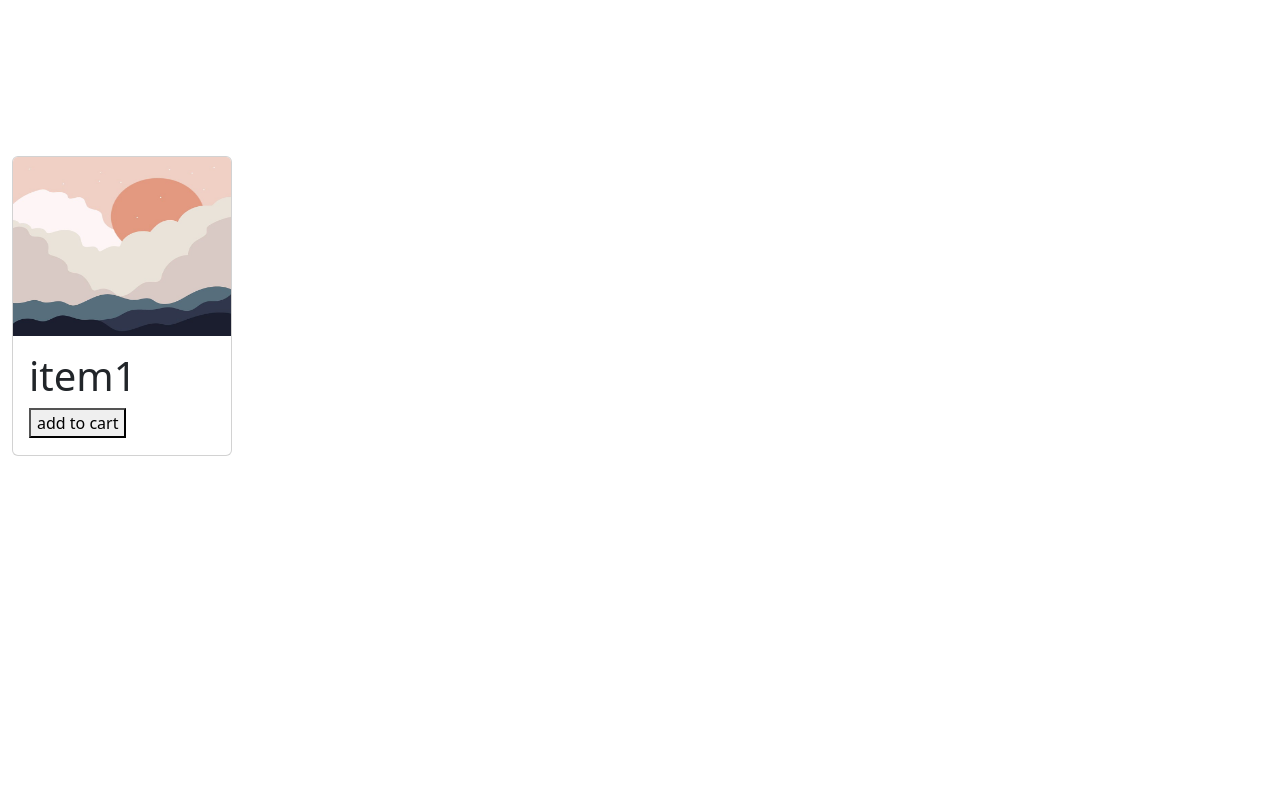
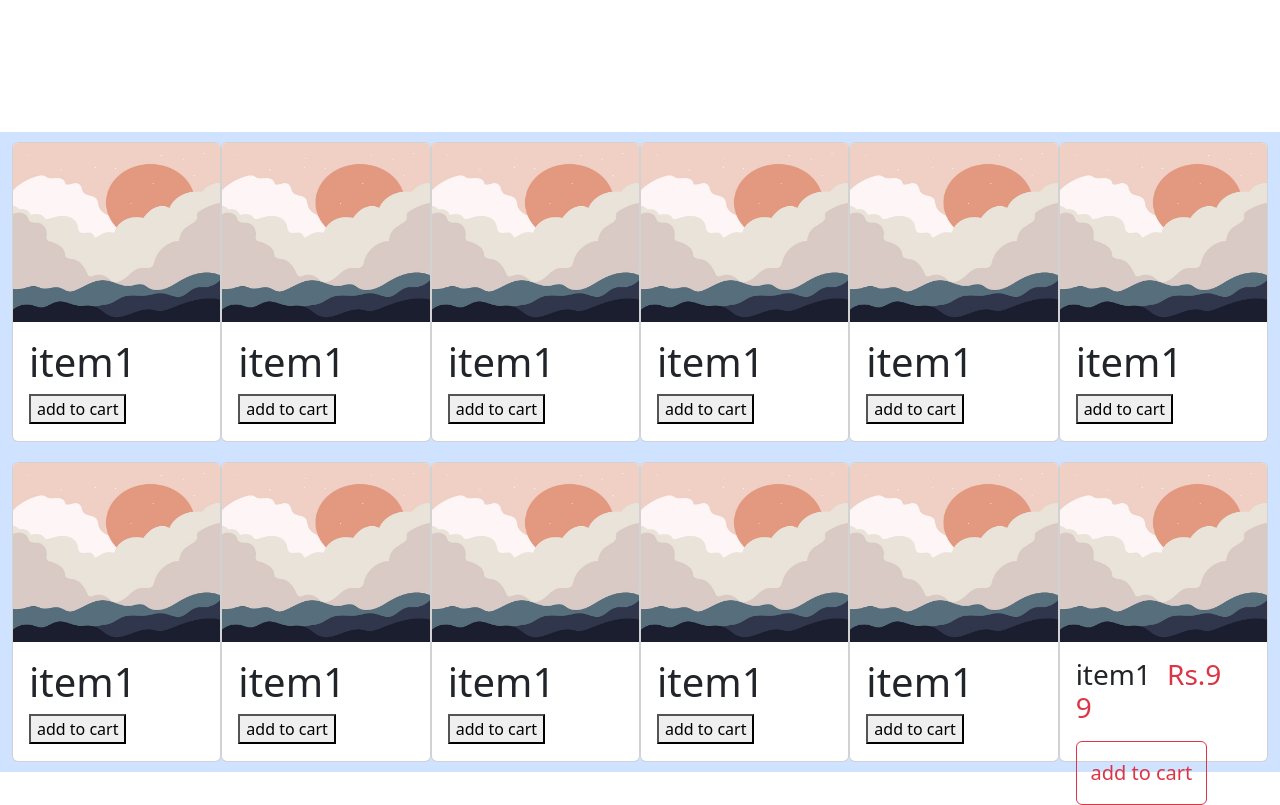
Before and after one commit to TusharKumarCode/new-repo, a plain HTML site: page index.html in a window 1280 px wide. Shown: the part 1160-1965 px from the top of the page. Before the commit the page ends 1640 px from the top, so only its background shows below. Drawn offline with nearby package versions, Linux system fonts and the light colour scheme.

Commit message:
working on card section

```diff
--- a/index.html
+++ b/index.html
@@ -51,7 +51,9 @@
            .card{
                position: static !important;
                height: 300px;
-               width: 220px;
+               width: 210px;
+               margin-top: 10px;
+               margin-bottom: 10px;
            }
 
            .card-img-top{
@@ -140,15 +142,111 @@
   </div>
 
 
-<div class="container-fluid">
-   <div class="card my-4">
+<div class="container-fluid bg-primary-subtle" id="scroll3">
+  <div class="d-flex justify-content-evenly align-items-center">
+      <div class="card">
+        <img src="img.jpg" class="card-img-top" alt="">
+         <div class="card-body">
+            <h1>item1</h1>
+            <button>add to cart</button>
+         </div>
+      </div>
+
+     <div class="card">
        <img src="img.jpg" class="card-img-top" alt="">
         <div class="card-body">
            <h1>item1</h1>
            <button>add to cart</button>
         </div>
+     </div>
+
+    <div class="card">
+     <img src="img.jpg" class="card-img-top" alt="">
+      <div class="card-body">
+         <h1>item1</h1>
+         <button>add to cart</button>
+      </div>
+  </div>
+
+  <div class="card">
+   <img src="img.jpg" class="card-img-top" alt="">
+    <div class="card-body">
+       <h1>item1</h1>
+       <button>add to cart</button>
     </div>
+ </div>
+
+     <div class="card">
+        <img src="img.jpg" class="card-img-top" alt="">
+        <div class="card-body">
+           <h1>item1</h1>
+           <button>add to cart</button>
+        </div>
+     </div>
+
+    <div class="card">
+        <img src="img.jpg" class="card-img-top" alt="">
+        <div class="card-body">
+          <h1>item1</h1>
+          <button>add to cart</button>
+        </div>
+     </div>
+
 </div>
+
+<div class="d-flex justify-content-evenly align-items-center">
+      <div class="card">
+        <img src="img.jpg" class="card-img-top" alt="">
+         <div class="card-body">
+            <h1>item1</h1>
+            <button>add to cart</button>
+         </div>
+      </div>
+
+      <div class="card">
+        <img src="img.jpg" class="card-img-top" alt="">
+         <div class="card-body">
+            <h1>item1</h1>
+            <button>add to cart</button>
+         </div>
+      </div>
+
+      <div class="card">
+        <img src="img.jpg" class="card-img-top" alt="">
+         <div class="card-body">
+            <h1>item1</h1>
+            <button>add to cart</button>
+         </div>
+      </div>
+
+      <div class="card">
+        <img src="img.jpg" class="card-img-top" alt="">
+         <div class="card-body">
+            <h1>item1</h1>
+            <button>add to cart</button>
+         </div>
+      </div>
+
+      <div class="card">
+        <img src="img.jpg" class="card-img-top" alt="">
+         <div class="card-body">
+            <h1>item1</h1>
+            <button>add to cart</button>
+         </div>
+      </div>
+
+      <div class="card">
+        <img src="img.jpg" class="card-img-top" alt="">
+         <div class="card-body">
+            <h1 class="fs-3">item1<span class="fs-3 px-3 text-danger">Rs.99</span></h1>
+            <button class="h-50 w-75 fs-5 btn btn-outline-danger mt-2" type="button">add to cart</button>
+         </div>
+      </div>
+</div>
+
+</div>
+
+
 
 
 
```
